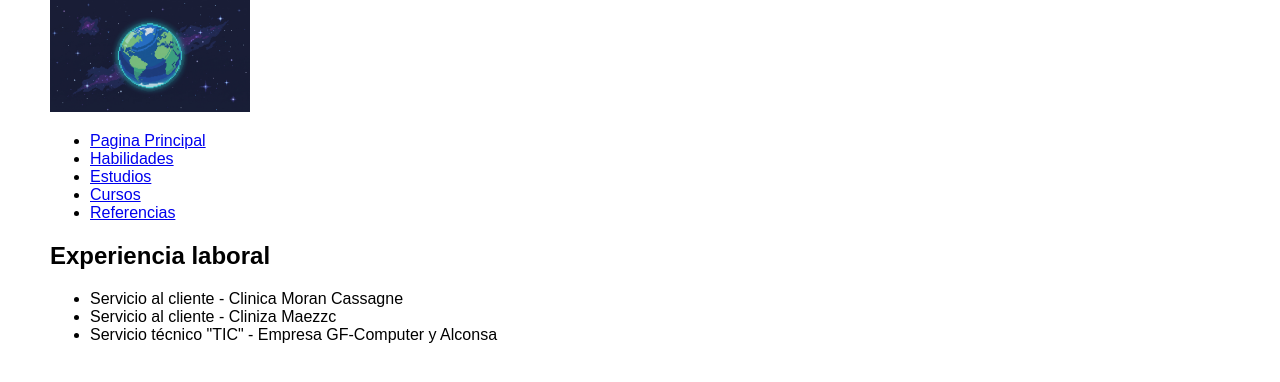
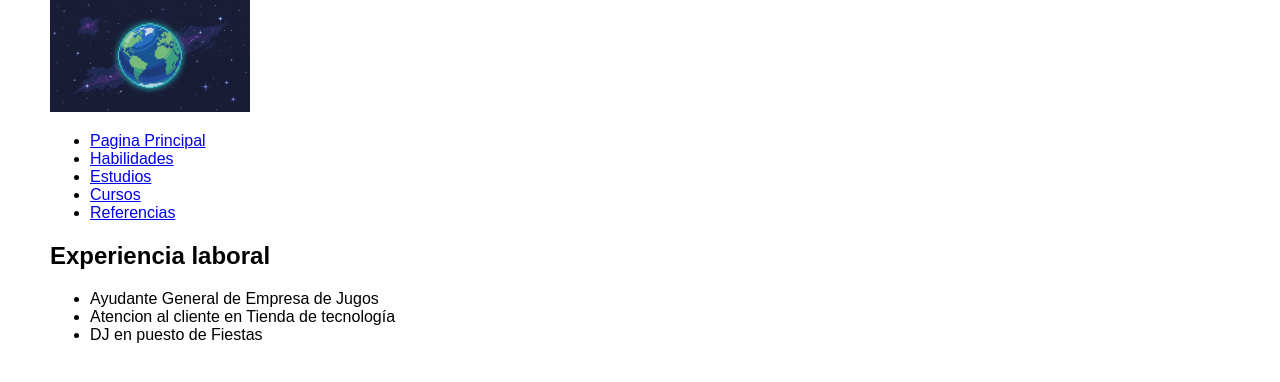
Before and after one commit to KarooLLC/portfolio-cv, a plain HTML site: page experiencia.html in a window 1280 px wide. Shown: the part 108-490 px from the top of the page. Drawn offline with Linux system fonts and the light colour scheme.

Commit message:
Update experiencia.html

```diff
--- a/experiencia.html
+++ b/experiencia.html
@@ -22,9 +22,9 @@
 
     <h2>Experiencia laboral</h2>
     <ul>
-        <li>Servicio al cliente - Clinica Moran Cassagne</li>
-        <li>Servicio al cliente - Cliniza Maezzc</li>
-        <li>Servicio técnico "TIC" - Empresa GF-Computer y Alconsa</li>
+        <li>Ayudante General de Empresa de Jugos</li>
+        <li>Atencion al cliente en Tienda de tecnología</li>
+        <li>DJ en puesto de Fiestas</li>
     </ul>
 
 </body>
```
